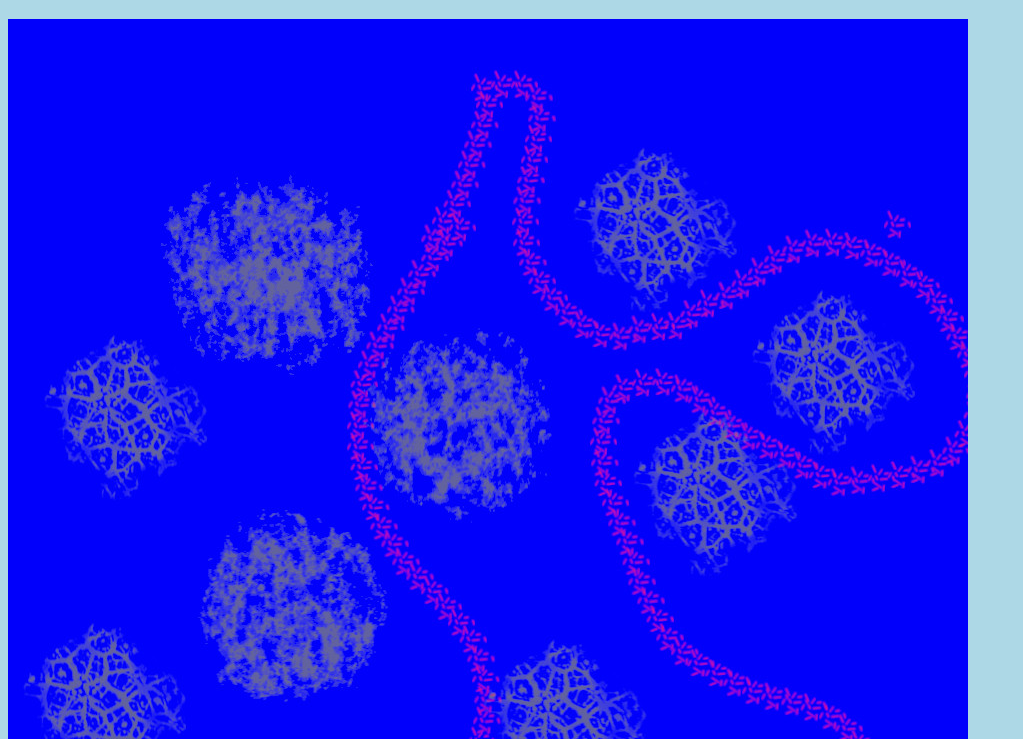
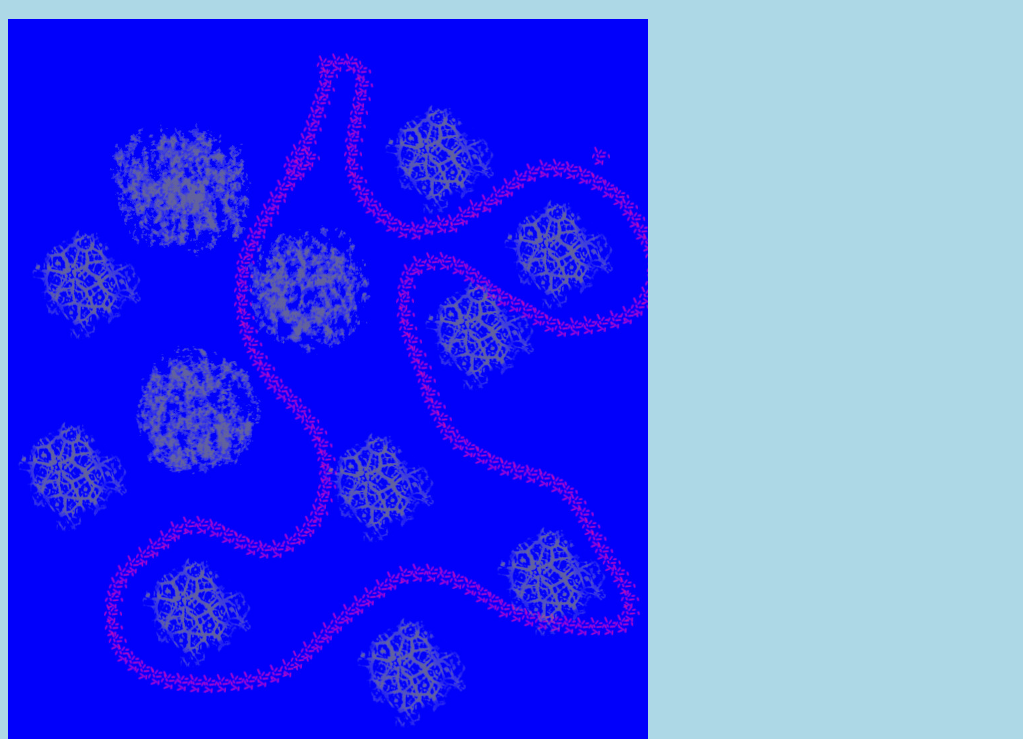
Before and after one commit to wiwr/git_w3schools_tutorial, a plain HTML site: page index.html in a window 1280 px wide. Shown: the part 61-800 px from the top of the page, without its empty margins (0-1023 px from the left). Drawn offline with Linux system fonts and the light colour scheme.

Commit message:
Updated index.html. Resized image

```diff
--- a/index.html
+++ b/index.html
@@ -6,7 +6,7 @@
 	</head>
 	<body>
 		<h1>Hello World!</h1>
-		<div><img src="img_hello_world.jpg" all="Hello World from Space" style="width:100%;max-width:960px"></dvi>
+		<div><img src="img_hello_world.jpg" all="Hello World from Space" style="width:100%;max-width:640px"></dvi>
 		<p>This is the first file in my new Git Repo.</p>
 		<p>This line is here to show how merging works.</p>
 		<div><img src="img_hello_git.jpg" alt="Hello Git" style="width:100%;max-width:640px"></div>
```
